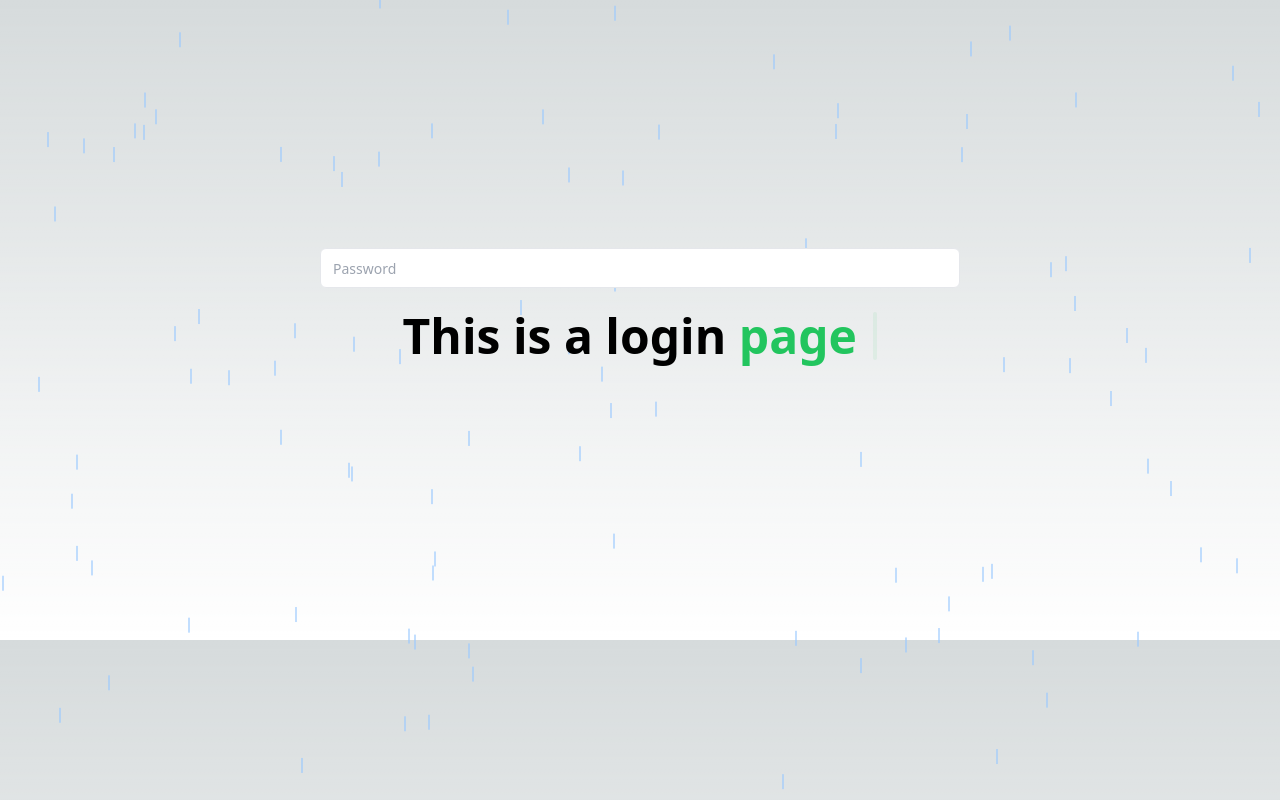
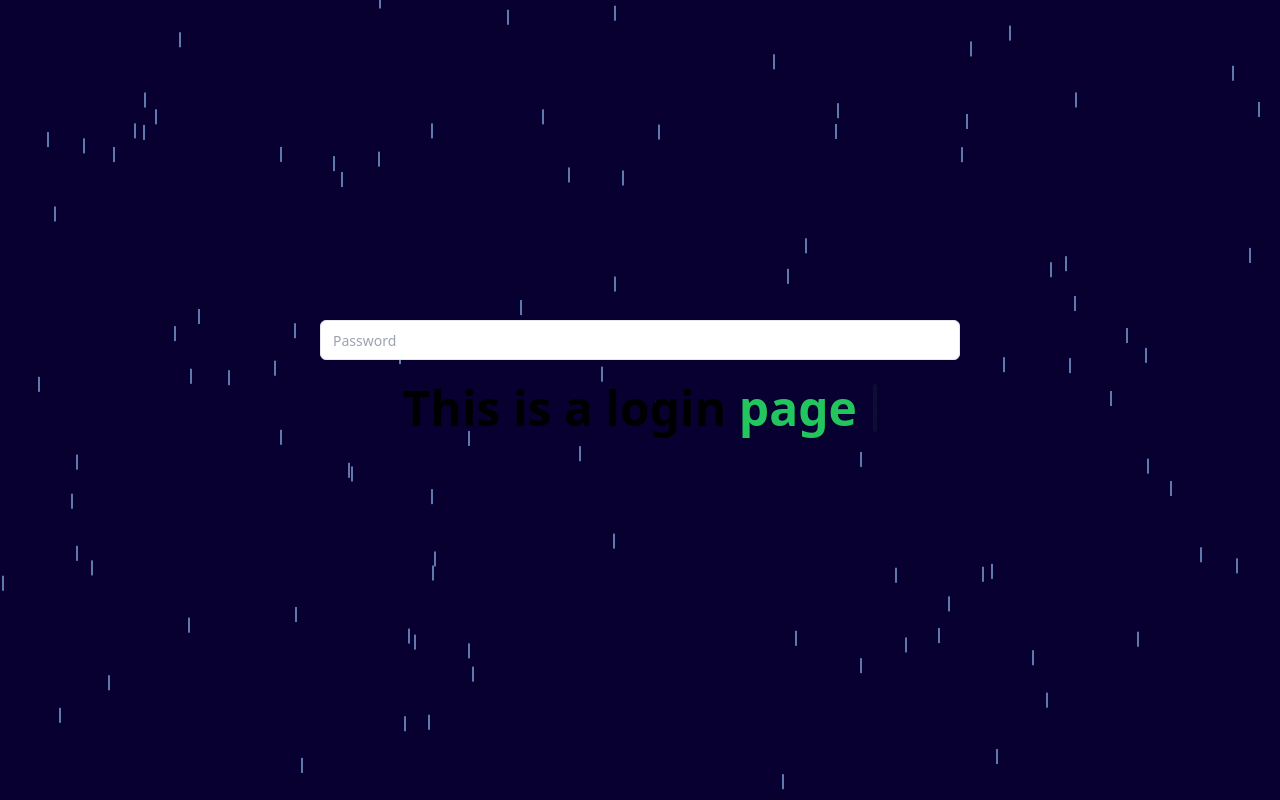
Before and after one commit to nsnod/sarahs-website, a Next.js app: page / in a window 1280 px wide. Built offline with nearby package versions, Linux system fonts and the light colour scheme.

Commit message:
Css changes mainly

```diff
--- a/components/ui/input.tsx
+++ b/components/ui/input.tsx
@@ -16,6 +16,7 @@ const Input = React.forwardRef<HTMLInputElement, InputProps>(
           className
         )}
         ref={ref}
+        style={{ color: '#90ee90' }}
         {...props}
       />
     )
--- a/pages/index.tsx
+++ b/pages/index.tsx
@@ -25,7 +25,7 @@ export default function LoginPage() {
     },
   ];
   return (
-    <div className="flex flex-col items-center justify-center h-[40rem]  ">
+    <div className="flex flex-col items-center justify-center h-[49rem]  ">
       <RainAnimation/>
       <Input type="password" placeholder="Password"></Input>
       <TypewriterEffectSmooth words={words} />
--- a/styles/globals.css
+++ b/styles/globals.css
@@ -3,16 +3,16 @@
 @tailwind utilities;
 
 :root {
-  --foreground-rgb: 0, 0, 0;
-  --background-start-rgb: 214, 219, 220;
-  --background-end-rgb: 255, 255, 255;
+  --foreground-rgb: 8, 0, 48;
+  --background-start-rgb: 8, 0, 48;
+  --background-end-rgb: 8, 0, 48;
 }
 
 @media (prefers-color-scheme: dark) {
   :root {
-    --foreground-rgb: 255, 255, 255;
-    --background-start-rgb: 0, 0, 0;
-    --background-end-rgb: 0, 0, 0;
+    --foreground-rgb: 8, 0, 48;
+    --background-start-rgb: 8, 0, 48;
+    --background-end-rgb: 8, 0, 48;
   }
 }
 
```
Also changed, not shown: 1 other file (tests, documents, lock files or other folders).
